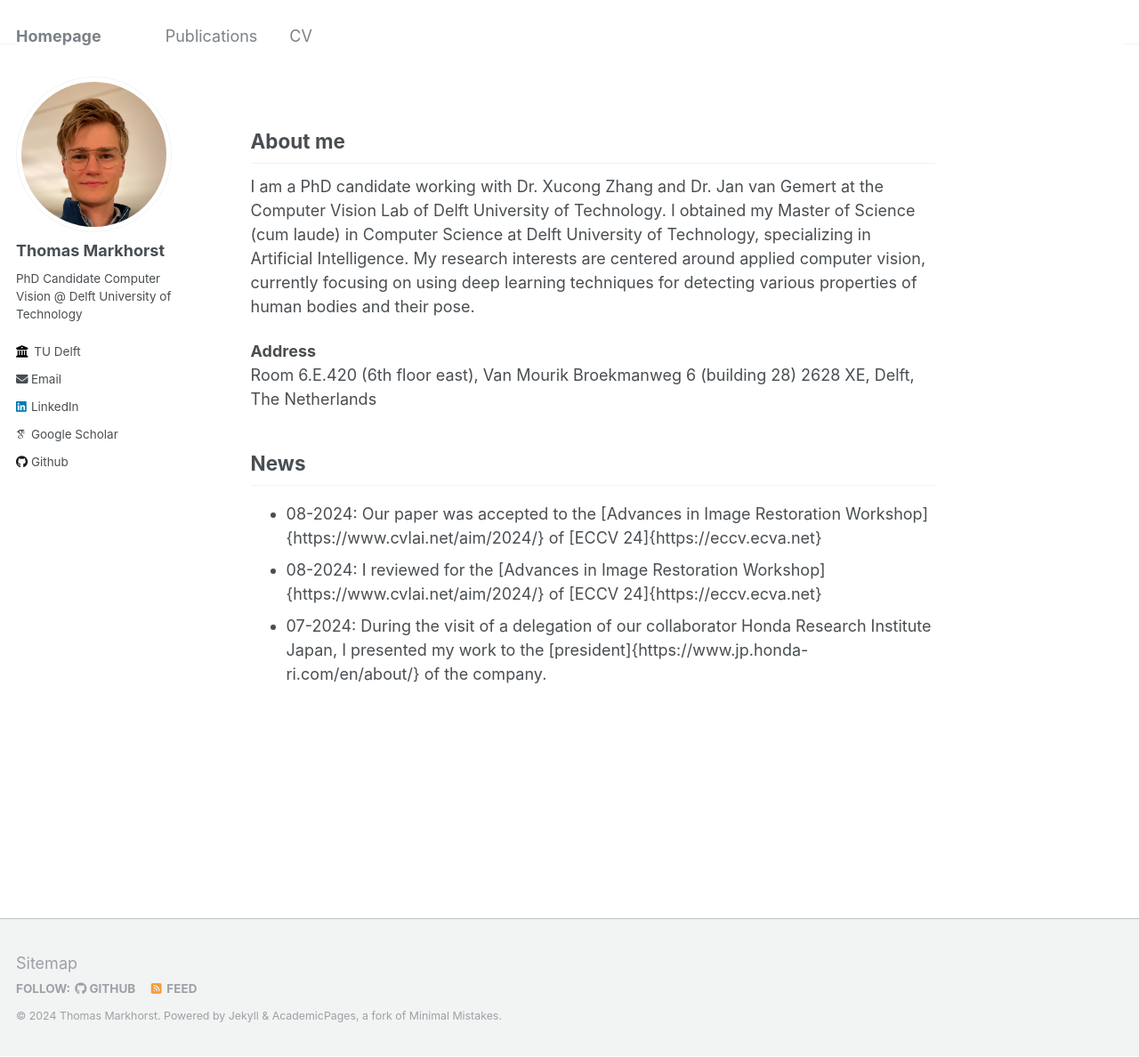
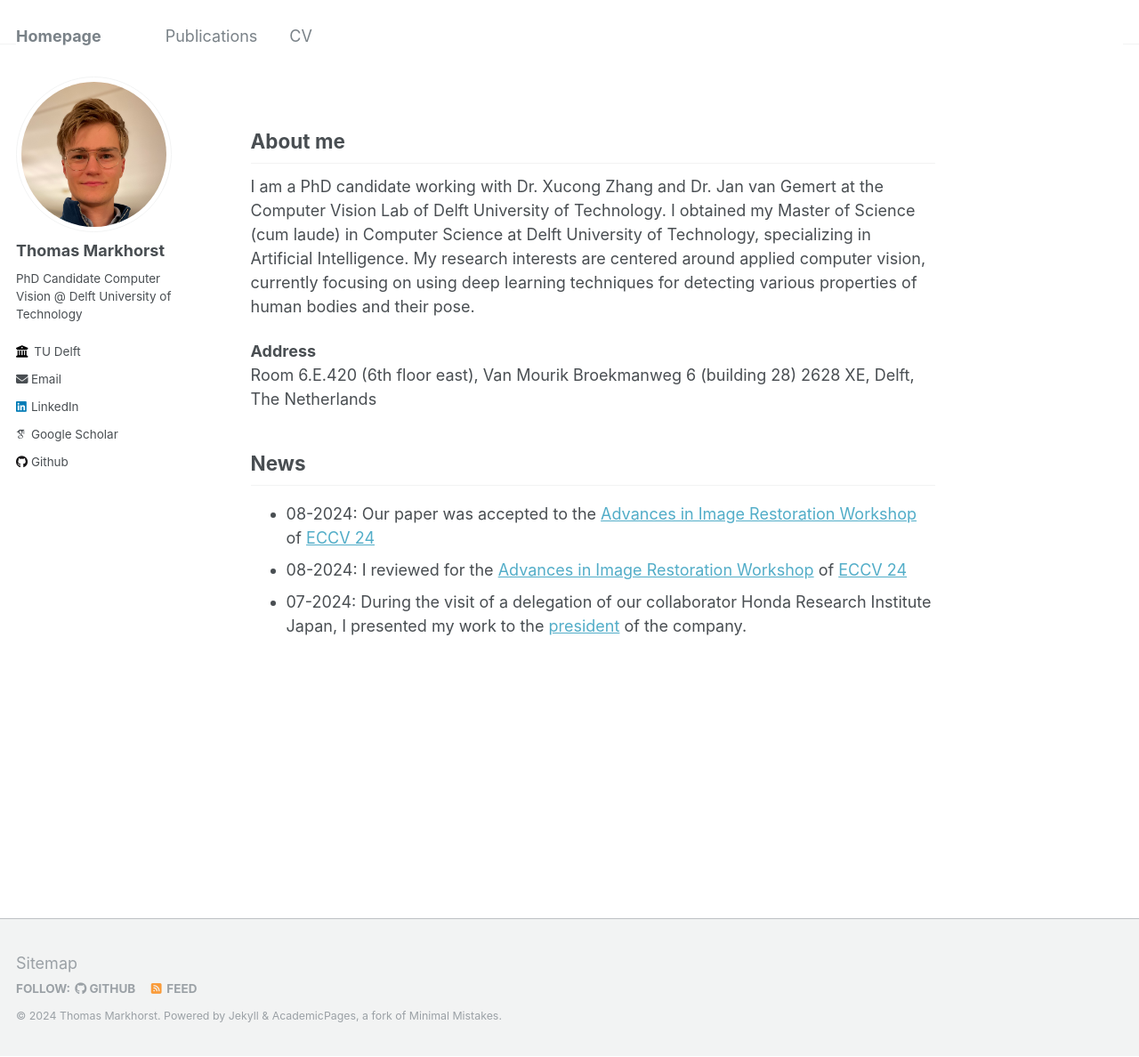
Before and after one commit to Thomas-Markhorst/thomas-markhorst.github.io, a Jekyll site: the page built from _pages/about.md, in a window 1280 px wide and 1188 px high. Shown: the whole window at 89% size. Built offline with Jekyll 4.4.1, drawn with Linux system fonts in a browser that asks for light colours; some web fonts are replaced.

Commit message:
Fixed URLs

```diff
--- a/_pages/about.md
+++ b/_pages/about.md
@@ -18,6 +18,6 @@ Room 6.E.420 (6th floor east), Van Mourik Broekmanweg 6 (building 28)
 
 News
 ------
-* 08-2024: Our paper was accepted to the [Advances in Image Restoration Workshop]{https://www.cvlai.net/aim/2024/} of [ECCV 24]{https://eccv.ecva.net}
-* 08-2024: I reviewed for the [Advances in Image Restoration Workshop]{https://www.cvlai.net/aim/2024/} of [ECCV 24]{https://eccv.ecva.net}
-* 07-2024: During the visit of a delegation of our collaborator Honda Research Institute Japan, I presented my work to the [president]{https://www.jp.honda-ri.com/en/about/} of the company.
+* 08-2024: Our paper was accepted to the [Advances in Image Restoration Workshop](<https://www.cvlai.net/aim/2024/>) of [ECCV 24](<https://eccv.ecva.net>)
+* 08-2024: I reviewed for the [Advances in Image Restoration Workshop](<https://www.cvlai.net/aim/2024/>) of [ECCV 24](<https://eccv.ecva.net>)
+* 07-2024: During the visit of a delegation of our collaborator Honda Research Institute Japan, I presented my work to the [president](<https://www.jp.honda-ri.com/en/about/>) of the company.
```
